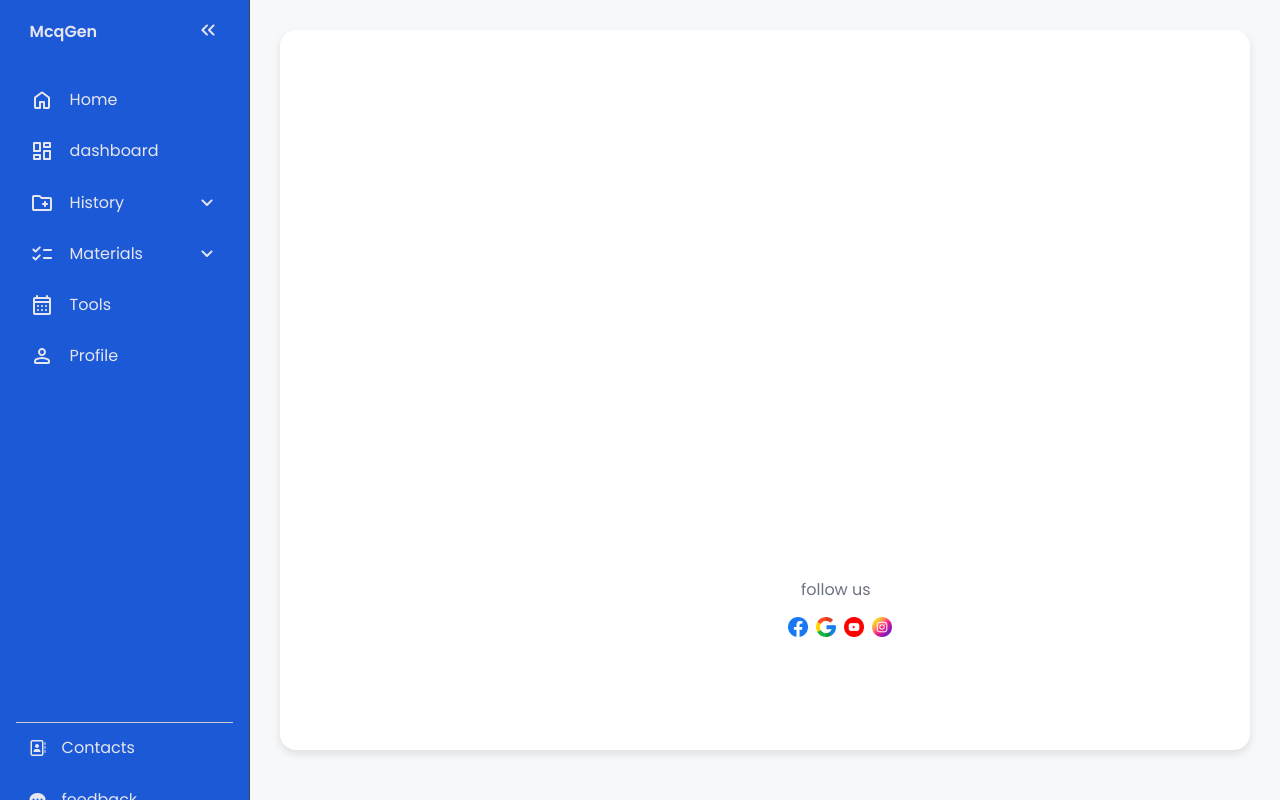
After one commit to Birendra-dev/question_generation, a Django app: page /about/ in a window 1280 px wide. The commit adds this page. Run offline with Django 4.2, Linux system fonts and the light colour scheme; some libraries are stand-ins or nearby versions.

Commit message:
this is the new commit

```diff
--- a/quesGens/static/css/style.css
+++ b/quesGens/static/css/style.css
@@ -414,3 +414,15 @@ input[type="radio"]:not(:checked) {
 .file-input-label:hover {
     background-color: #45a049;
 }
+.contacts ul{
+    list-style-type:none;
+    display:flex;
+    gap:8px;
+}
+.contacts{
+margin-top:500px;
+margin-left:460px;
+}
+.contacts p{
+    margin-left:13px;
+}
--- /dev/null
+++ b/quesGens/templates/quesGens/about.html
@@ -0,0 +1,17 @@
+{% extends 'quesGens/base.html' %}
+{% load static %}
+{% block content %}
+<main>
+    <div class="container">
+    <div class="contacts">
+        <p>follow us</p>
+        <ul>
+            <li><a href="#"><img style="width:20px;" src="{% static 'img/facebook.png' %}"></a></li>
+            <li><a href="#"><img style="width:20px;" src="{% static 'img/google.png' %}"></a></li>
+            <li><a href="#"><img style="width:20px;" src="{% static 'img/youtube.png' %}"></a></li>
+            <li><a href="#"><img style="width:20px;" src="{% static 'img/instagram.png' %}"></a></li>
+        </ul>
+    </div>
+    </div>
+</main>
+{% endblock %}
--- a/quesGens/templates/quesGens/base.html
+++ b/quesGens/templates/quesGens/base.html
@@ -7,6 +7,7 @@
     <meta charset="UTF-8">
     <meta name="viewport" content="width=device-width, initial-scale=1.0">
     <title>MCQ Generator</title>
+    <link rel="icon" href="{% static 'img/favicon.ico' %}">
     <script src="https://cdnjs.cloudflare.com/ajax/libs/jspdf/2.4.0/jspdf.umd.min.js"></script>
     <script src="https://kit.fontawesome.com/f2ae13f1ba.js" crossorigin="anonymous"></script>
     <link rel="stylesheet" href="{% static 'css/style.css' %}">
--- a/quesGens/urls.py
+++ b/quesGens/urls.py
@@ -11,7 +11,7 @@ urlpatterns = [
     path('is_logged_in/', views.is_logged_in, name='is_logged_in'),
     path('logout/',views.logout_view,name='logout'),
     path("history/", views.history, name="history"),
-    # path('profile/',views.profile, name='profile'),
+    path('about/',views.about, name='about'),
     path('test/',views.test,name="test"),
     path('history/delete/<int:entry_id>/', views.delete_history, name='delete_history'),
     # path('test/results/', views.test_results, name='test_results'),
--- a/quesGens/views.py
+++ b/quesGens/views.py
@@ -267,9 +267,5 @@ def delete_history(request, entry_id):
     else:
         del request.session['mcqs']  #delete the entries of random non-logged user from the session.
     return redirect('history')
-# def user_profile(request):
-#     # Get the logged-in user's username and email
-#     # username = request.user.username
-#     email = request.user.email
-
-#     return render(request, 'quesGens/index.html', {'email': email})
+def about(request):
+    return render(request,'quesGens/about.html')
```
Also changed, not shown: quesGens/templates/quesGens/index.html (+3 -4 lines), quesGens/static/img/facebook.png (added), quesGens/static/img/favicon.ico (added), quesGens/static/img/github.png (added), quesGens/static/img/google.png (added), quesGens/static/img/instagram.png (added), quesGens/static/img/youtube.png (added).
